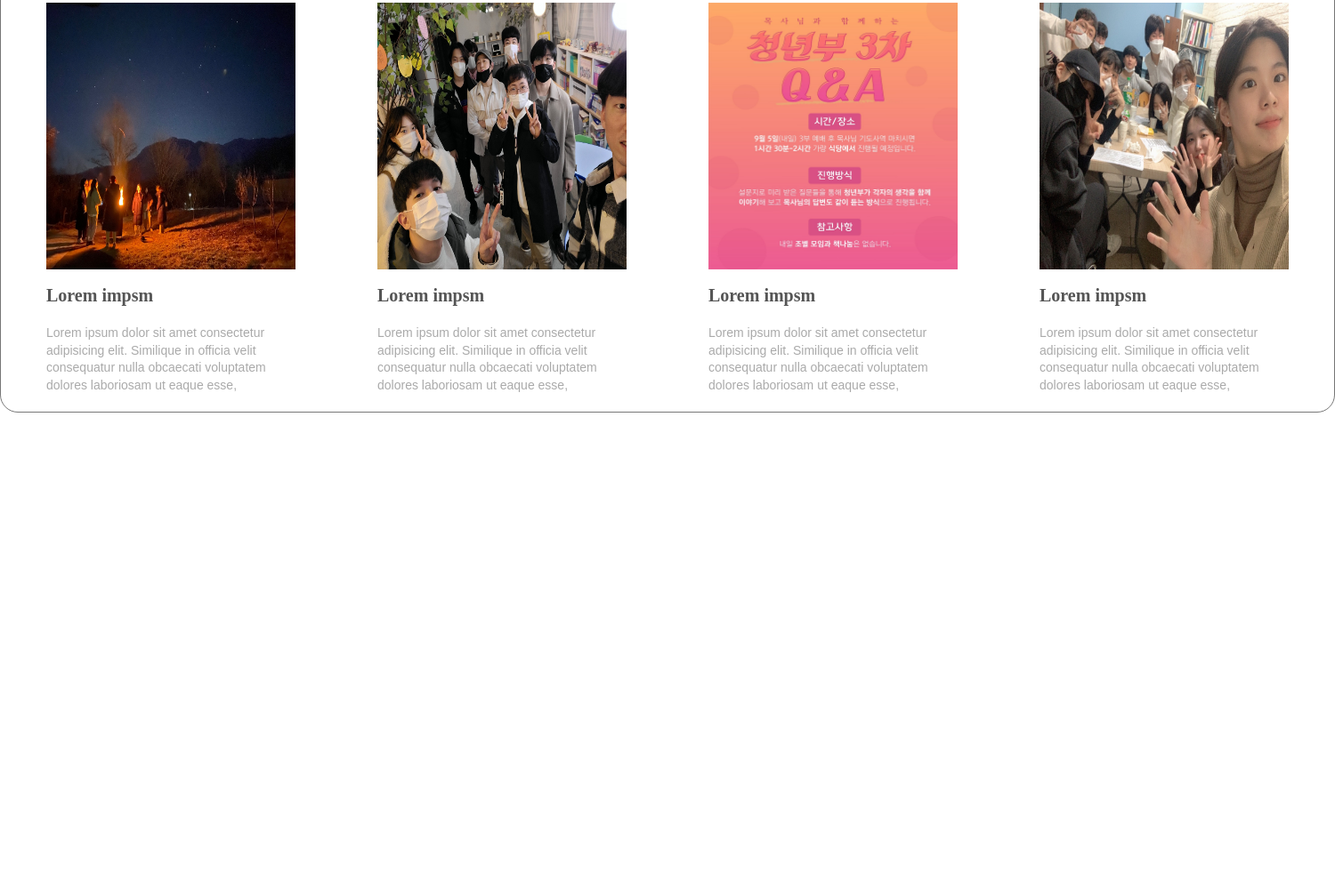
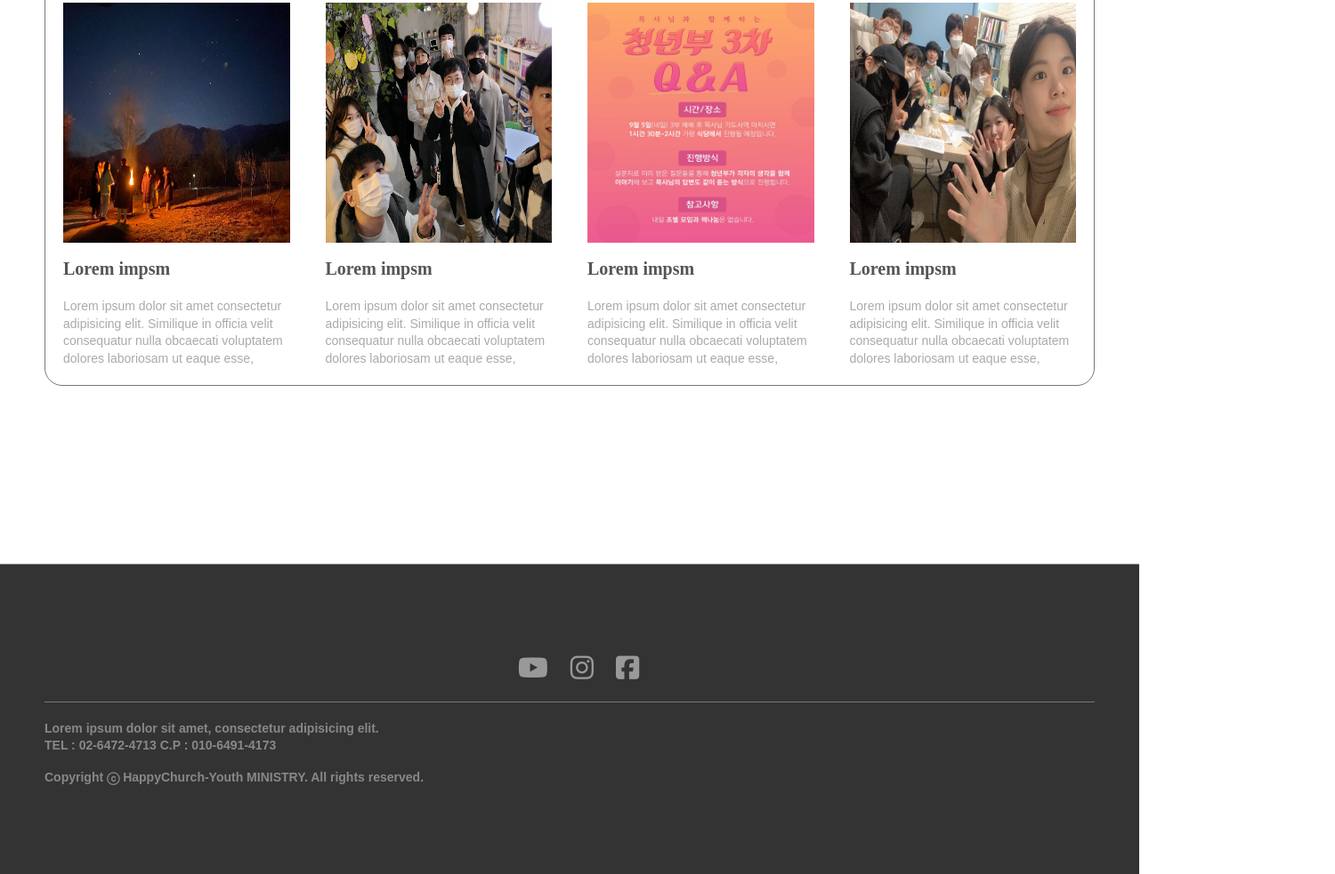
Before and after one commit to kangdy25/Web_HappyChurchYouth, a plain HTML site: page index.html in a window 1280 px wide. Shown: the part 1094-2077 px from the top of the page at 89% size, 1500 px wide, since content can reach past the window. Before the commit the page ends 1758 px from the top, so only its background shows below. Drawn offline with Linux system fonts and the light colour scheme.

Commit message:
Make footer

```diff
--- a/css/style.css
+++ b/css/style.css
@@ -134,7 +134,7 @@ section {
 section .inner {
     border: 1px solid #777;
     border-radius: 20px;
-    width: 1500px;
+    width: 1180px;
     margin: 0px auto;
     padding: 20px;
 }
@@ -154,8 +154,8 @@ section .inner .wrap {
 }
 
 section .inner .wrap article {
-    width: 280px;
-    margin-right: 30px;
+    width: 260px;
+    margin-right: 40px;
 }
 
 section .inner .wrap article:last-child {
@@ -178,7 +178,7 @@ section .inner .wrap article p {
 
 section .inner .wrap article .pic {
     width: 100%;
-    height: 300px;
+    height: 270px;
     background: #333;
     margin-bottom: 15px;
     position: relative;
@@ -190,3 +190,54 @@ section .inner .wrap article .pic img {
     width: 100%;
     height: 100%;
 }
+
+footer {
+    width: 100%;
+    background: #333;
+    padding: 100px 0px;
+    border-top: 1px solid #888;
+}
+
+footer .inner {
+    width: 1180px;
+    margin: 0px auto;
+}
+
+footer .inner .upper {
+    width: 100%;
+    border-bottom: 1px solid #777;
+    padding-bottom: 20px;
+}
+
+footer .inner .upper ul {
+    display: flex;
+    flex-flow: row;
+    justify-content: center;
+    padding-left: 20px;
+
+}
+
+footer .inner .upper ul li {
+    margin-left: 25px;
+}
+
+footer .inner .upper ul li:last-child {
+    margin-left: 25px;
+    margin-right: 25px;
+}
+
+footer .inner .upper ul li a {
+    color: #999;
+    font-size: 30px;
+}
+
+footer .inner .lower {
+    width: 100%;
+    padding-top: 20px;
+}
+
+footer .inner .lower address {
+    width: 100%;
+    font: bold 14px/1.3 "arial";
+    color: #888;
+}
--- a/index.html
+++ b/index.html
@@ -7,6 +7,8 @@
     <title>행복한 교회 청년부</title>
     <link rel="icon" href="favicon.ico" type="image/x-icon">
     <link rel="stylesheet" href="css/style.css">
+    <script src="https://kit.fontawesome.com/c47106c6a7.js" crossorigin="anonymous"></script>
+    <script defer src="js/ie.js"></script>
 </head>
 <body>
     <header>
@@ -83,7 +85,28 @@
         </div>
     </section>
     <footer>
-
+        <div class="inner">
+            <div class="upper">
+                <ul>
+                    <li class="YouTube">
+                        <a href="#"><i class="fab fa-youtube"></i></a>
+                    </li>
+                    <li class="Instagram">
+                        <a href="#"><i class="fab fa-instagram"></i></a>
+                    </li>
+                    <li class="Facebook">
+                        <a href="#"><i class="fab fa-facebook-square"></i></a>
+                    </li>
+                </ul>
+            </div>
+            <div class="lower">
+                <address>
+                    Lorem ipsum dolor sit amet, consectetur adipisicing elit. <br>
+                    TEL : 02-6472-4713  C.P : 010-6491-4173 <br><br>
+                    Copyright ⓒ HappyChurch-Youth MINISTRY‌. All rights reserved.
+                </address>
+            </div>
+        </div>
     </footer>
 </body>
 </html>
```
